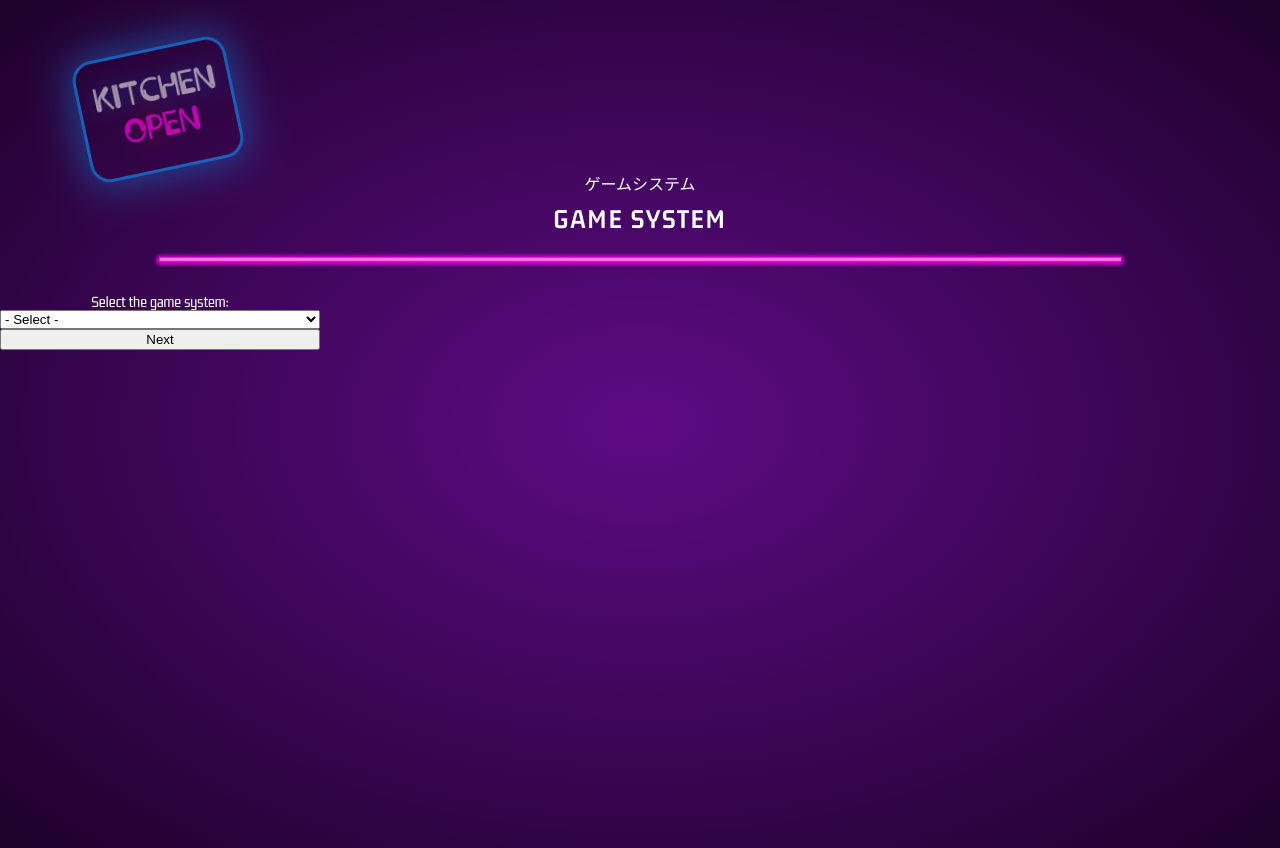
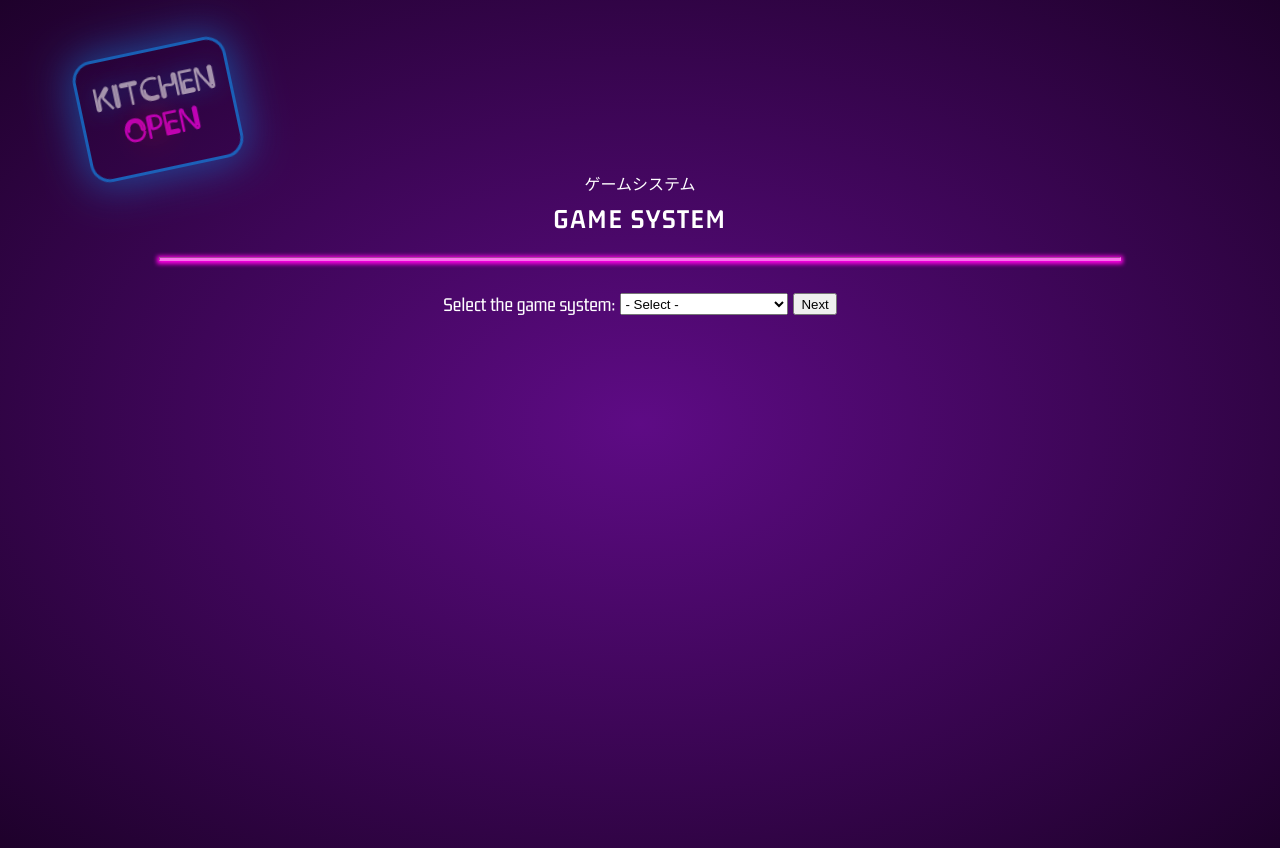
Before and after one commit to carsoncho/cooking-yum-calculator, a React (Create React App) app: page / in a window 1280 px wide. Built offline with nearby package versions, Linux system fonts and the light colour scheme.

Commit message:
add more classes; margin around form elements

```diff
--- a/src/components/GameSystem.js
+++ b/src/components/GameSystem.js
@@ -28,7 +28,9 @@ export default function GameSystem(props) {
       <hr className='form-underline'></hr>
       <div className='form-content'>
         {errors.gameSystemSelect && <span>You must select a game system.</span>}
-        <label htmlFor='game-system-selection'>Select the game system: </label>
+        <label className='form-label' htmlFor='game-system-selection'>
+          Select the game system:{' '}
+        </label>
         <select
           name='game-system-selection'
           className='game-system'
@@ -45,7 +47,7 @@ export default function GameSystem(props) {
             </option>
           ))}
         </select>
-        <input type='submit' value='Next' />
+        <input className='submit-form-button' type='submit' value='Next' />
       </div>
     </form>
   );
--- a/src/index.css
+++ b/src/index.css
@@ -49,6 +49,13 @@ div.form-content {
     margin-top: 2rem;
     display: flex;
     justify-content: center;
-    flex-direction: column;
-    max-width: 25%;
 }
+
+.form-label {
+    font-size: 20px;
+}
+
+.game-system,
+.submit-form-button {
+    margin-left: 5px;
+}
```
